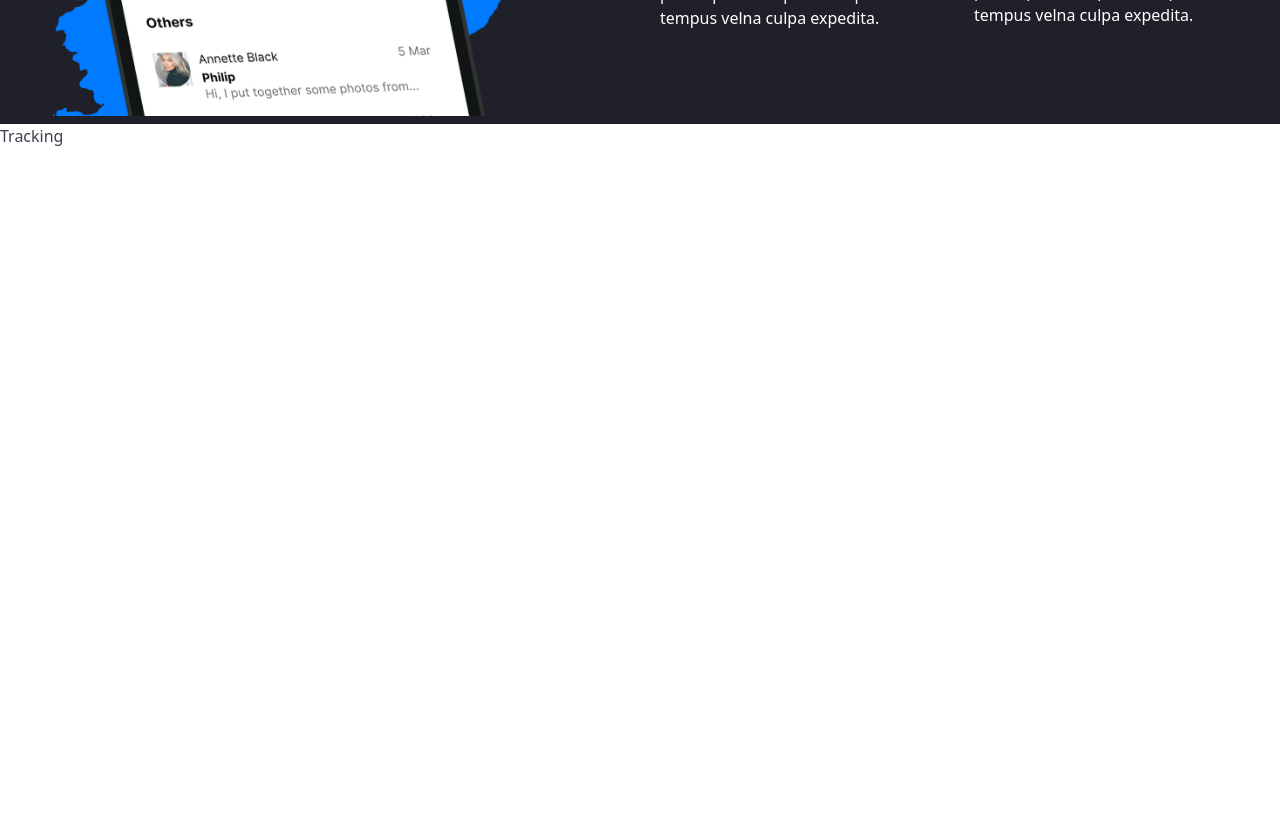
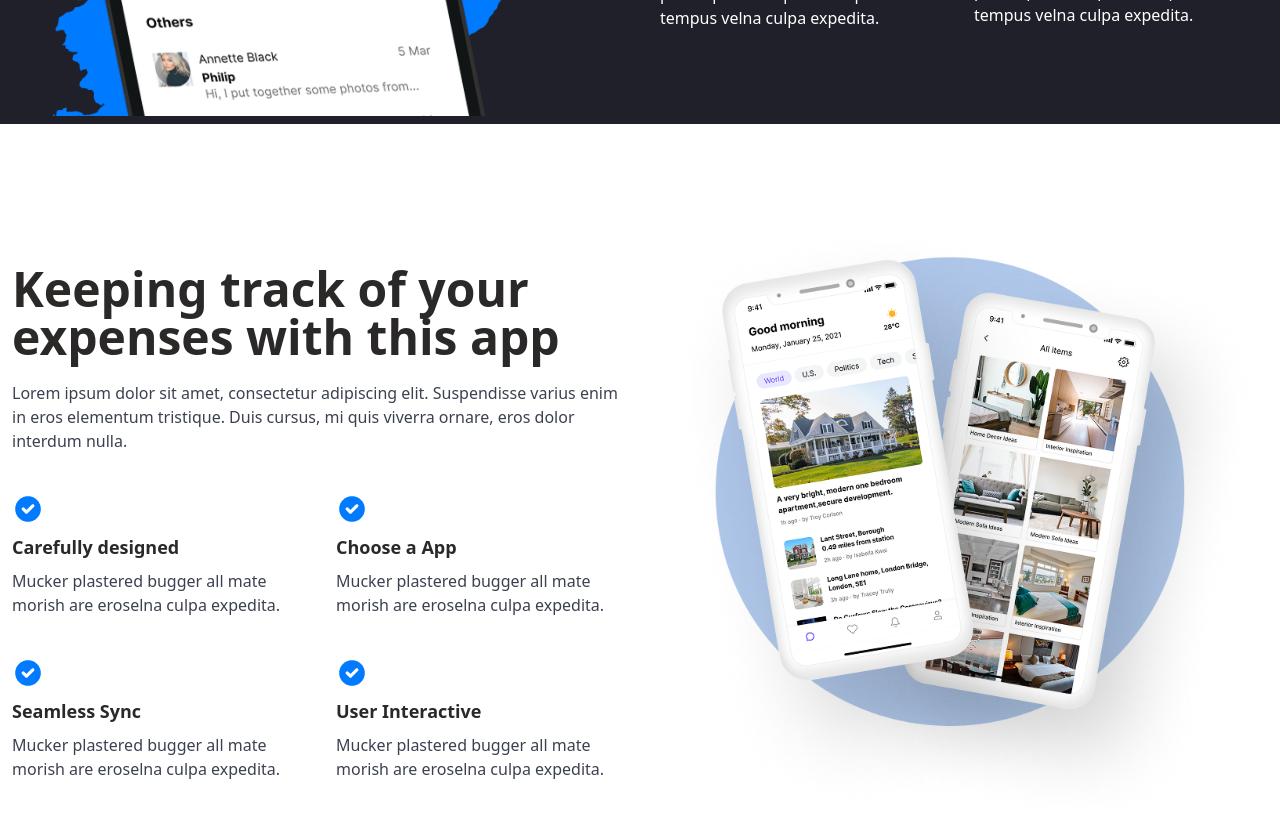
Before and after one commit to alonzojoe/air-app, a React (Vite) app: page / in a window 1280 px wide. Shown: the part 2200-3018 px from the top of the page. Before the commit the page ends 2348 px from the top, so only its background shows below. Built offline with nearby package versions, Linux system fonts and the light colour scheme.

Commit message:
styling UI UX of TrackingSection implement constant TRACKING_CONTENT

```diff
--- a/src/components/TrackingSection.tsx
+++ b/src/components/TrackingSection.tsx
@@ -1,7 +1,37 @@
+import { TRACKING_CONTENT } from "../constants";
+
 const TrackingSection = () => {
   return (
     <section id="tracking">
-      <div>Tracking</div>
+      <div className="max-w-7xl mx-auto px-3 py-2 mt-20 grid items-center grid-cols-1 md:grid-cols-2 gap-0 md:gap-10">
+        <div className="flex flex-col space-y-5">
+          <h3 className="text-darktext text-4xl md:text-5xl font-bold">
+            {TRACKING_CONTENT.title}
+          </h3>
+          <p className="text-secondary text-base">
+            {TRACKING_CONTENT.description}
+          </p>
+          <div className="grid grid-cols-1 md:grid-cols-2 mt-5 gap-10">
+            {TRACKING_CONTENT.items.map((item) => (
+              <div
+                className="flex flex-col space-y-2 text-darktext"
+                key={item.id}
+              >
+                <img className="w-[32px] h-auto" src={item.icon} alt="check" />
+                <h5 className="font-bold text-lg">{item.title}</h5>
+                <p className="text-secondary text-base">{item.description}</p>
+              </div>
+            ))}
+          </div>
+        </div>
+        <img
+          className="w-[100%] h-auto"
+          height={601}
+          width={598}
+          src={TRACKING_CONTENT.imgRight}
+          alt="tracking-img"
+        />
+      </div>
     </section>
   );
 };
```
